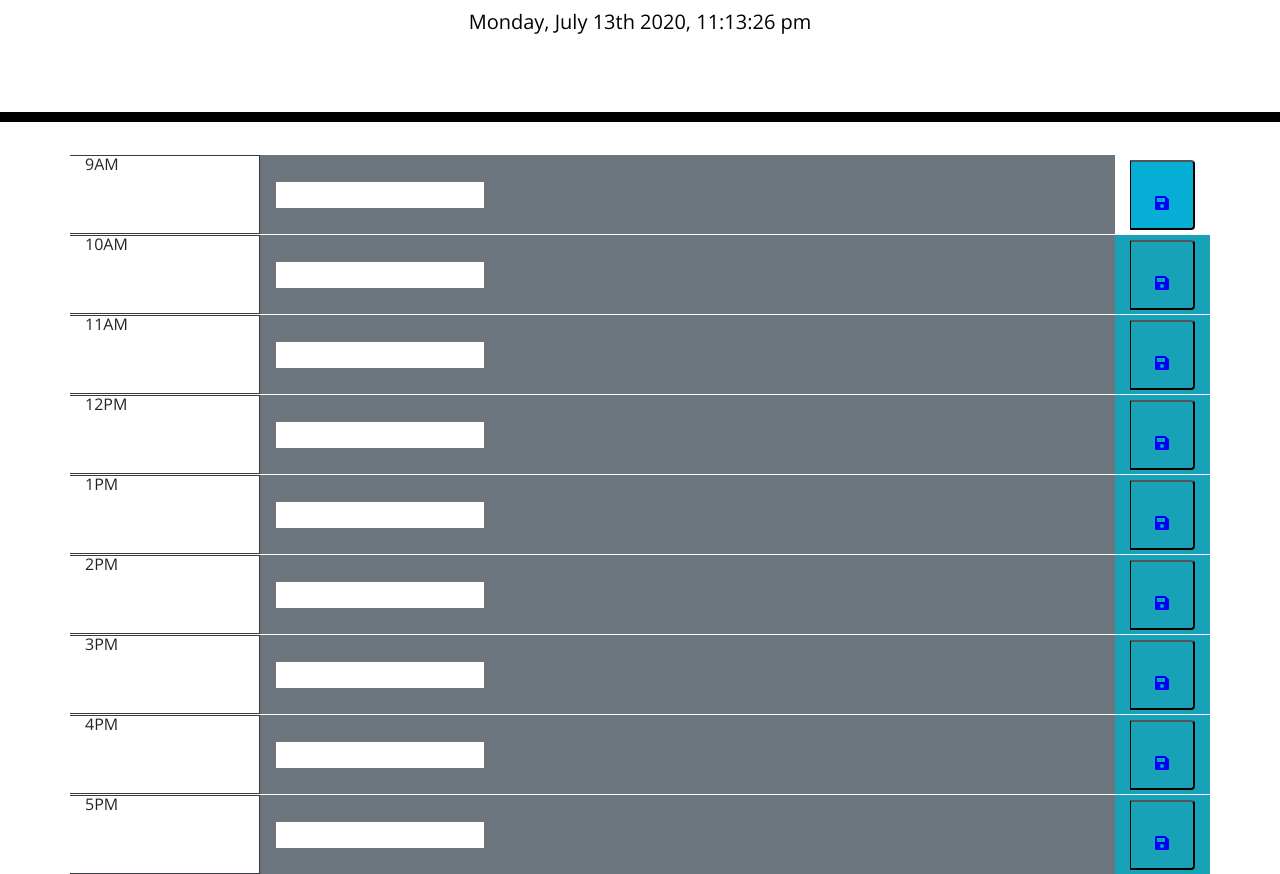
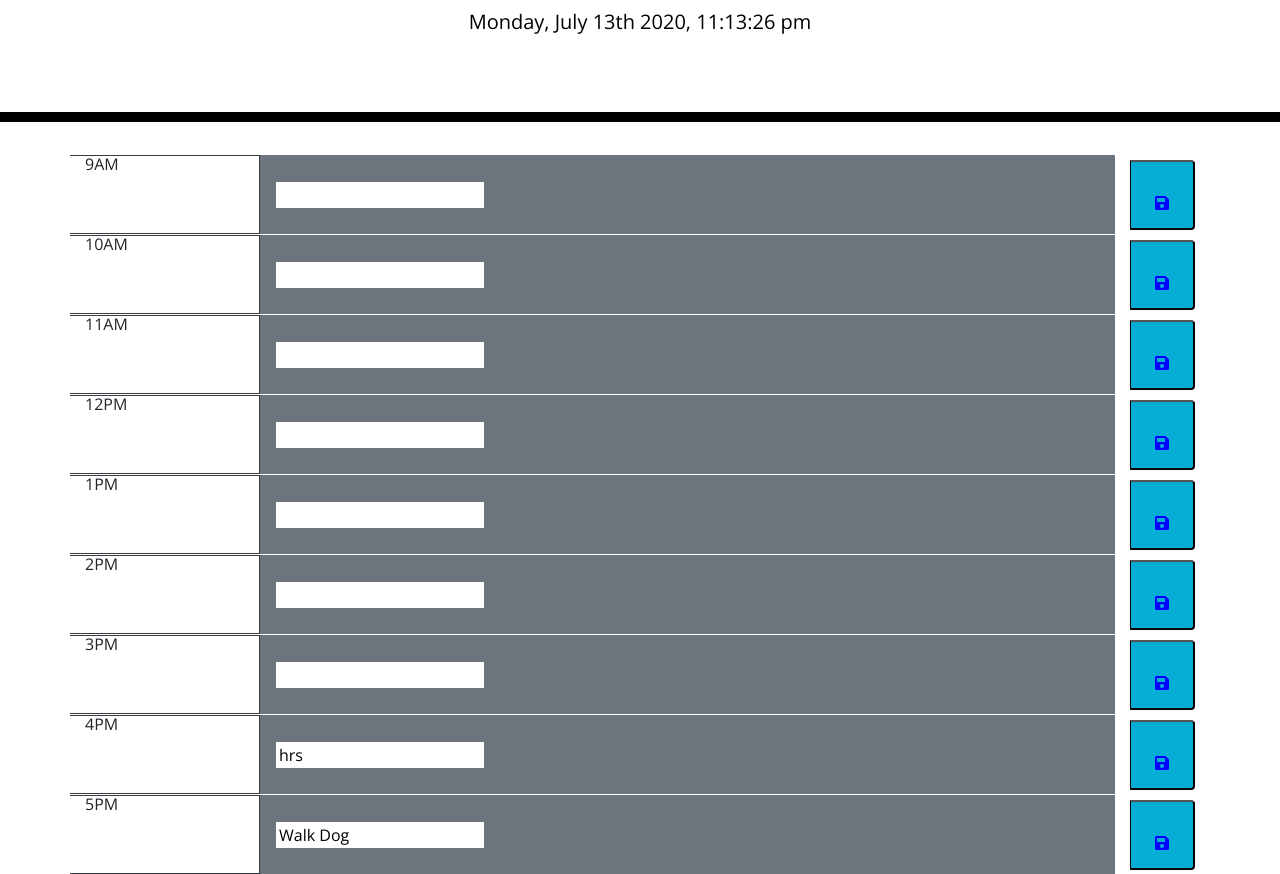
Before and after one commit to idelmundo/Day-Planner-, a plain HTML site: page index.html in a window 1280 px wide. Shown: the part 182-1056 px from the top of the page. Drawn offline with nearby package versions, Linux system fonts and the light colour scheme.

Commit message:
update js but still need work

```diff
--- a/index.html
+++ b/index.html
@@ -37,8 +37,8 @@
             <div class="col-9 bg-secondary d-flex align-items-center justify-content-start">
                 <input type="text" class="description" id="textI10">
             </div>
-            <div class="col-1 bg-info d-flex align-items-center justify-content-center">
-                <button class="bg-info rounded-right rounded-small saveBtn">
+            <div class="col-1 d-flex align-items-center justify-content-center">
+                <button class="rounded-right rounded-small saveBtn">
                 <i class="fas fa-save" style="color:blue"></i>
               </button>
             </div>
@@ -49,8 +49,8 @@
             <div class="col-9 bg-secondary d-flex align-items-center justify-content-start">
                 <input type="text" class="description" id="textI11">
             </div>
-            <div class="col-1 bg-info d-flex align-items-center justify-content-center">
-                <button class="bg-info rounded-right rounded-small saveBtn">
+            <div class="col-1 d-flex align-items-center justify-content-center">
+                <button class="rounded-right rounded-small saveBtn">
                 <i class="fas fa-save" style="color:blue"></i>
               </button>
             </div>
@@ -61,8 +61,8 @@
             <div class="col-9 bg-secondary d-flex align-items-center justify-content-start">
                 <input type="text" class="description" id="textI12">
             </div>
-            <div class="col-1 bg-info d-flex align-items-center justify-content-center">
-                <button class="bg-info rounded-right rounded-small saveBtn">
+            <div class="col-1 d-flex align-items-center justify-content-center">
+                <button class="rounded-right rounded-small saveBtn">
                 <i class="fas fa-save" style="color:blue"></i>
               </button>
             </div>
@@ -73,8 +73,8 @@
             <div class="col-9 bg-secondary d-flex align-items-center justify-content-start">
                 <input type="text" class="description" id="textI13">
             </div>
-            <div class="col-1 bg-info d-flex align-items-center justify-content-center">
-                <button class="bg-info rounded-right rounded-small saveBtn">
+            <div class="col-1 d-flex align-items-center justify-content-center">
+                <button class="rounded-right rounded-small saveBtn">
                 <i class="fas fa-save" style="color:blue"></i>
               </button>
             </div>
@@ -85,8 +85,8 @@
             <div class="col-9 bg-secondary d-flex align-items-center justify-content-start">
                 <input type="text" class="description" id="textI14">
             </div>
-            <div class="col-1 bg-info d-flex align-items-center justify-content-center">
-                <button class="bg-info rounded-right rounded-small saveBtn">
+            <div class="col-1 d-flex align-items-center justify-content-center">
+                <button class="rounded-right rounded-small saveBtn">
                 <i class="fas fa-save" style="color:blue"></i>
               </button>
             </div>
@@ -97,8 +97,8 @@
             <div class="col-9 bg-secondary d-flex align-items-center justify-content-start">
                 <input type="text" class="description" id="textI15">
             </div>
-            <div class="col-1 bg-info d-flex align-items-center justify-content-center">
-                <button class="bg-info rounded-right rounded-small saveBtn">
+            <div class="col-1 d-flex align-items-center justify-content-center">
+                <button class="rounded-right rounded-small saveBtn">
                 <i class="fas fa-save" style="color:blue"></i>
               </button>
             </div>
@@ -109,8 +109,8 @@
             <div class="col-9 bg-secondary d-flex align-items-center justify-content-start">
                 <input type="text" class="description" id="textI16">
             </div>
-            <div class="col-1 bg-info d-flex align-items-center justify-content-center">
-                <button class="bg-info rounded-right rounded-small saveBtn">
+            <div class="col-1 d-flex align-items-center justify-content-center">
+                <button class="rounded-right rounded-small saveBtn">
                 <i class="fas fa-save" style="color:blue"></i>
               </button>
             </div>
@@ -121,8 +121,8 @@
             <div class="col-9 bg-secondary d-flex align-items-center justify-content-start">
                 <input type="text" class="description" id="textI17">
             </div>
-            <div class="col-1 bg-info d-flex align-items-center justify-content-center">
-                <button class="bg-info rounded-right rounded-small saveBtn">
+            <div class="col-1 d-flex align-items-center justify-content-center">
+                <button class="rounded-right rounded-small saveBtn">
                 <i class="fas fa-save" style="color:blue"></i>
               </button>
             </div>
--- a/script.js
+++ b/script.js
@@ -15,25 +15,36 @@
 $(document).ready(function() {
 
     $("#currentDay").text(moment().format("dddd, MMMM Do YYYY, h:mm:ss a"));
-
     const slots = $(".slot");
     var currentTime = moment().format("H");
+    slots.each((i, e) => {
 
-    slots.each((i, e) => {
-        console.log(i, e);
     });
+
+    const testData = [  {     description: "hrs",     startDate: 1593187207,     numberOfHours: 1   },    {     description: "Walk Dog",     startDate: 1593190807,     numberOfHours: 1   },    {     description: "Dog Sleep",     startDate: 1593194407,     numberOfHours: 1   }];
 
 
 
+    for (let i = 0; i < testData.length; i++) {
+        const slotElement = testData[i];
+        const slotHour = moment.unix(slotElement.startDate).format("H");
+        $("#textI" + slotHour).val(slotElement.description);
+
+
+    }
+
+
+    // const getLocalStorageData = testData;
+
 
     // local storage fetch the item with the key descriptionItem parse the string and save it in localStorageData
-    var getLocalStorageData = JSON.parse(localStorage.getItem("descriptionItem"));
-    var descriptionBox = [];
+    // var getLocalStorageData = JSON.parse(localStorage.getItem("descriptionItem"));
+    // var descriptionBox = [];
 
     // if getLocalStroagedata not empty then save it to descriptionBox.
-    if (getLocalStorageData !== null) {
-        descriptionBox = getLocalStorageData;
-    }
+    // if (getLocalStorageData !== null) {
+    //     descriptionBox = getLocalStorageData;
+    // }
 
     // THIS directing button
     $("button").on("click", function() {
```
